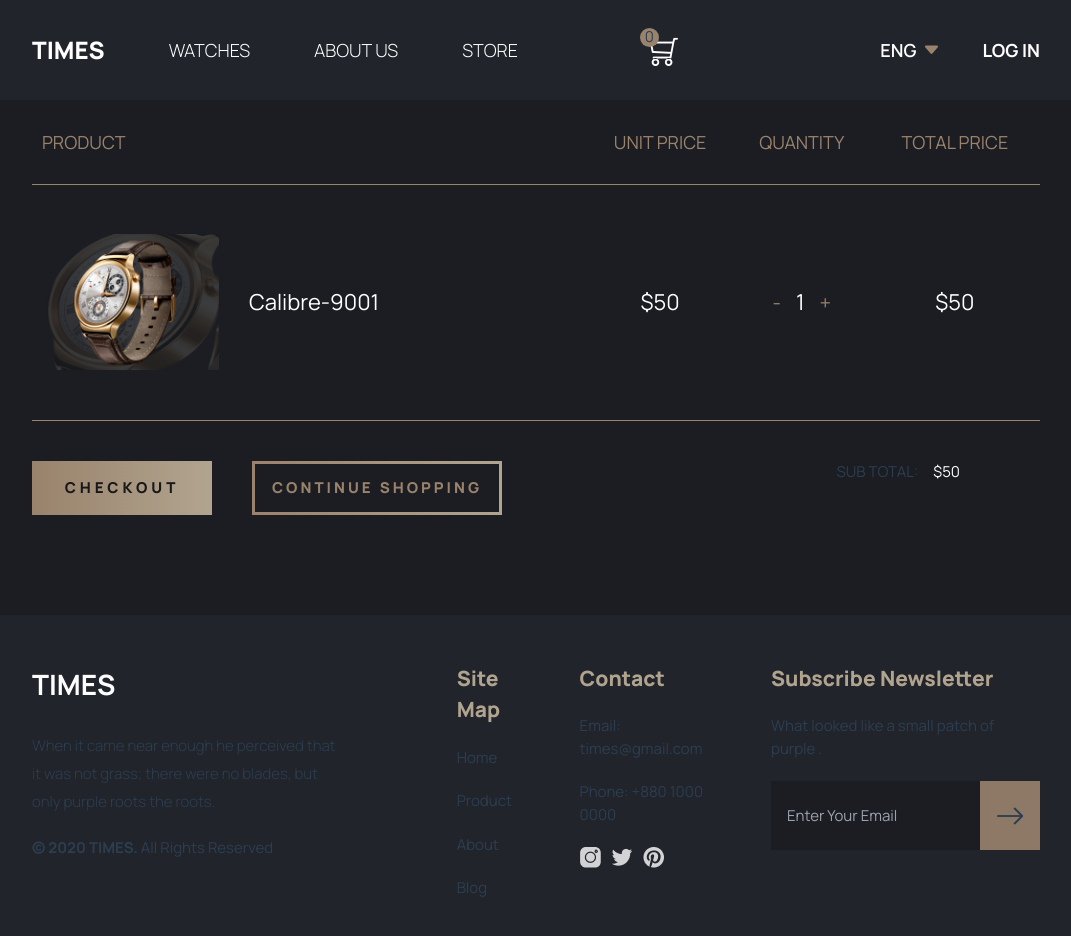
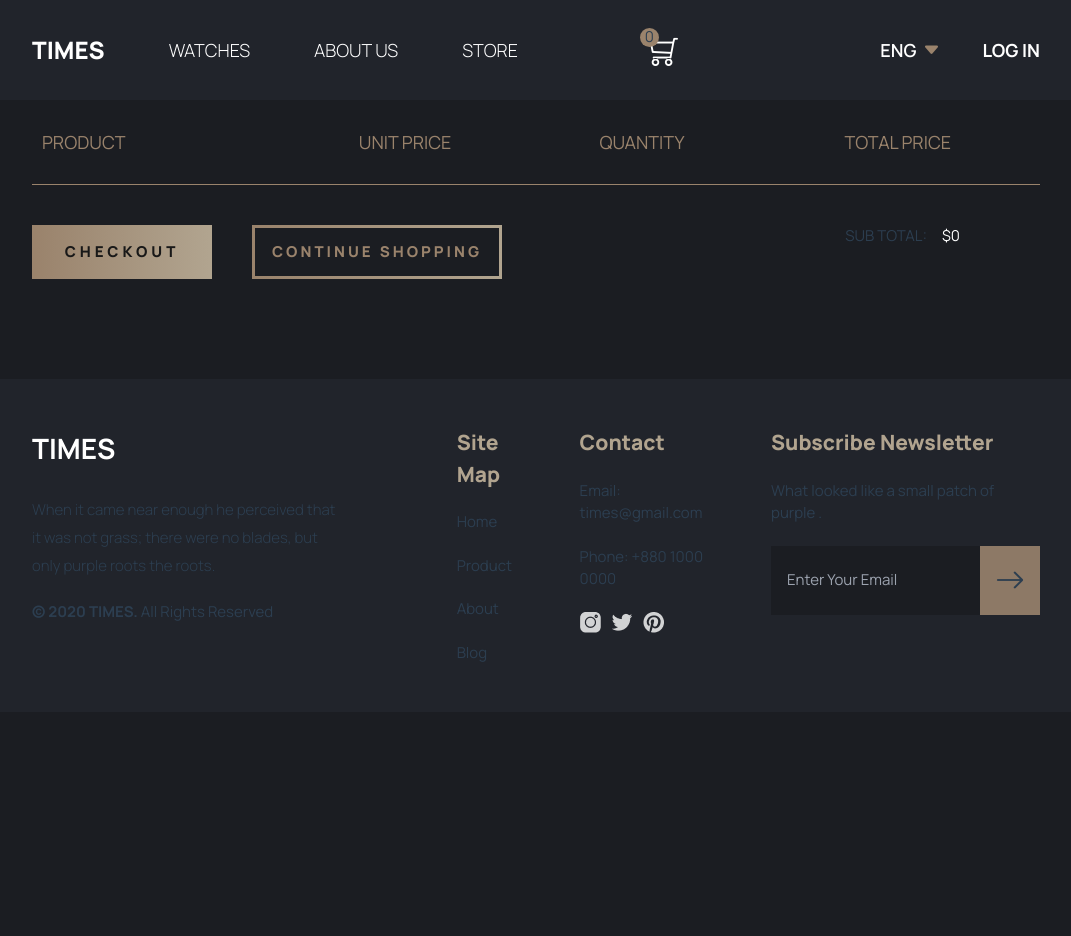
Before and after one commit to MiloBN1/watches-shop, a Vue app in the folder watches-shop/: page /cart in a window 1280 px wide. Shown: the top 936 px of the page, without its empty margins (104-1175 px from the left). After the commit the page ends 800 px from the top, so only its background shows below. Built offline with nearby package versions, Linux system fonts and the light colour scheme.

Commit message:
dynamic price check on basket page

```diff
--- a/watches-shop/src/components/pages/CartView.vue
+++ b/watches-shop/src/components/pages/CartView.vue
@@ -1,6 +1,18 @@
 <script setup lang="ts">
+import { basketStore } from "@/stores/basket.store.js";
+import {computed} from "vue";
+const basket = basketStore();
+const basketItems = computed(() => basket.basket);
+import MainButton from "@/components/ui/MainButton.vue";
+let cartTotal = computed(() => basket.cartTotal);
+function addQuantity(product:any){
+  basket.addQuantity(product)
+}
 
-import MainButton from "@/components/ui/MainButton.vue";
+function reduceQuantity(product:any){
+  basket.reduceQuantity(product)
+}
+
 </script>
 
 <template>
@@ -23,22 +35,22 @@ import MainButton from "@/components/ui/MainButton.vue";
       </tr>
       </thead>
       <tbody>
-        <tr style="border-bottom: 1px solid #9A836C;">
+        <tr v-for="item in basketItems" :key="item.id" style="border-bottom: 1px solid #9A836C;">
           <td>
             <div class="flex items-center">
               <div style="max-width: 177px;">
-                <img src="/images/watches-suggestion/Calibre9001.png" alt="..">
+                <img :src="`/images/watches-suggestion/${item.img}`" alt="..">
               </div>
-              <span class="ml-[30px]">Calibre-9001</span>
+              <span class="ml-[30px]">{{item.title}}</span>
             </div>
           </td>
-          <td>$50</td>
+          <td>${{item.price}}</td>
           <td>
-            <button class="mr-[15px] text-[#9A836C]" style="font-size: 20px">-</button>
-            <span>1</span>
-            <button class="ml-[15px] text-[#9A836C]" style="font-size: 20px">+</button>
+            <button class="mr-[15px] text-[#9A836C]" style="font-size: 20px" @click="reduceQuantity(item)">-</button>
+            <span>{{ item.quantity }}</span>
+            <button class="ml-[15px] text-[#9A836C]" style="font-size: 20px" @click="addQuantity(item)">+</button>
           </td>
-          <td>$50</td>
+          <td>${{ item.price * item.quantity }}</td>
         </tr>
       </tbody>
     </table>
@@ -48,7 +60,7 @@ import MainButton from "@/components/ui/MainButton.vue";
         <MainButton class="continue font-extrabold text-uppercase ml-10" text="Continue shopping"></MainButton>
       </div>
       <div class="mr-20">
-        <span>SUB TOTAL: <span class="text-white ml-3">$50</span></span>
+        <span>SUB TOTAL: <span class="text-white ml-3">${{cartTotal}}</span></span>
       </div>
     </div>
   </div>
--- a/watches-shop/src/stores/basket.store.ts
+++ b/watches-shop/src/stores/basket.store.ts
@@ -17,11 +17,16 @@ export const basketStore = defineStore('basket', {
     actions: {
         addToCart(product: WatchModel) {
             const watches = this.basket.find((item) => item.id === product.id);
-            if (watches) {
-                watches.quantity += 1;
-            } else {
-                this.basket.push({ ...product, quantity: 1 });
-            }
+            if (!watches) this.basket.push({ ...product, quantity: 1 });
+        },
+        addQuantity(product: WatchModel) {
+            const watchIndex = this.basket.findIndex((item) => item.id === product.id);
+            if (watchIndex != -1) this.basket[watchIndex].quantity++;
+        },
+        reduceQuantity(product: WatchModel) {
+            const watchIndex = this.basket.findIndex((item) => item.id === product.id);
+            if(product.quantity == 1) return ;
+            if (watchIndex != -1) this.basket[watchIndex].quantity--;
         },
         removeFromCart(productId:number) {
             this.basket = this.basket.filter(item => item.id !== productId);
@@ -29,9 +34,9 @@ export const basketStore = defineStore('basket', {
         clearCart() {
             this.basket = [];
         },
-        getters: {
-            cartCount: (state:any) => state.items.length,
-            cartTotal: (state:any) => state.items.reduce((total:number, item:WatchModel) => total + item.price * item.quantity, 0),
-        }
     },
+    getters: {
+        cartCount: (state:any) => state.items.length,
+        cartTotal: (state:any) => state.basket.reduce((total:number, item:WatchModel) => total + item.price * item.quantity, 0),
+    }
 });
```
